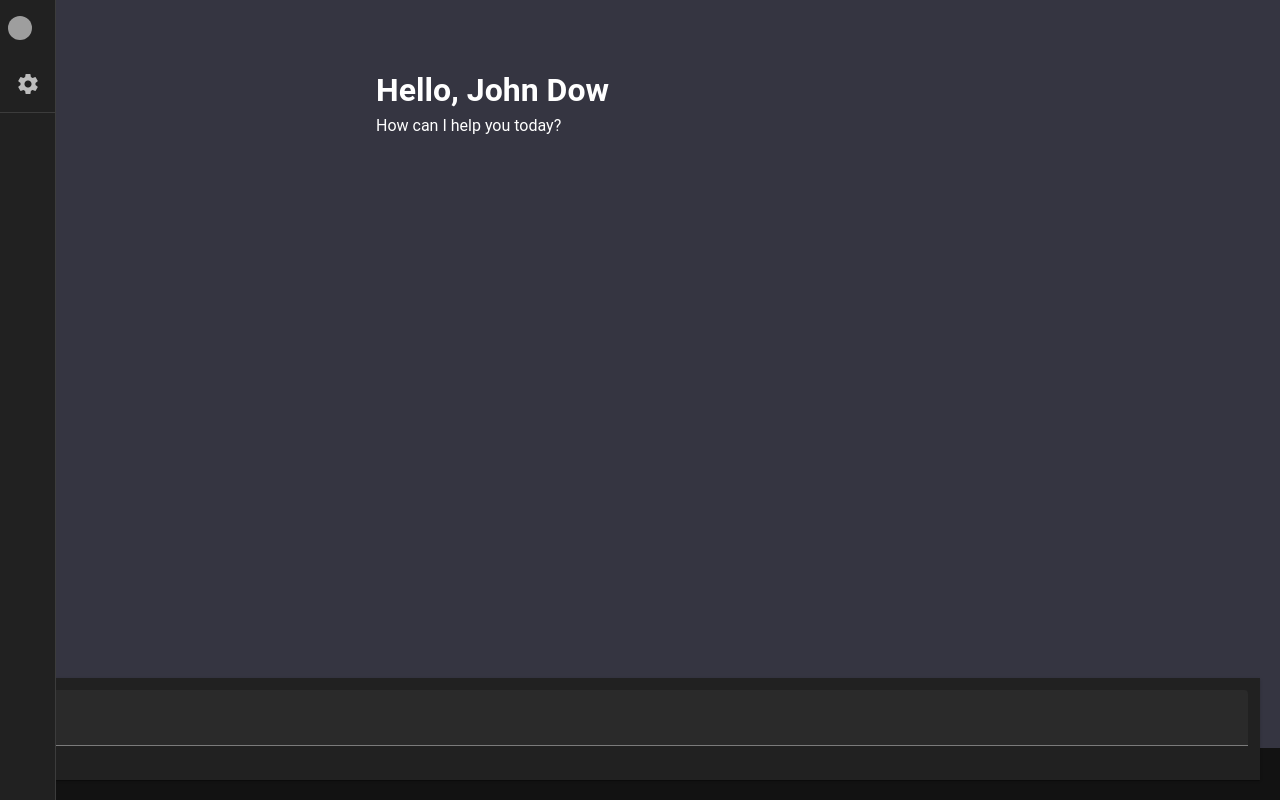
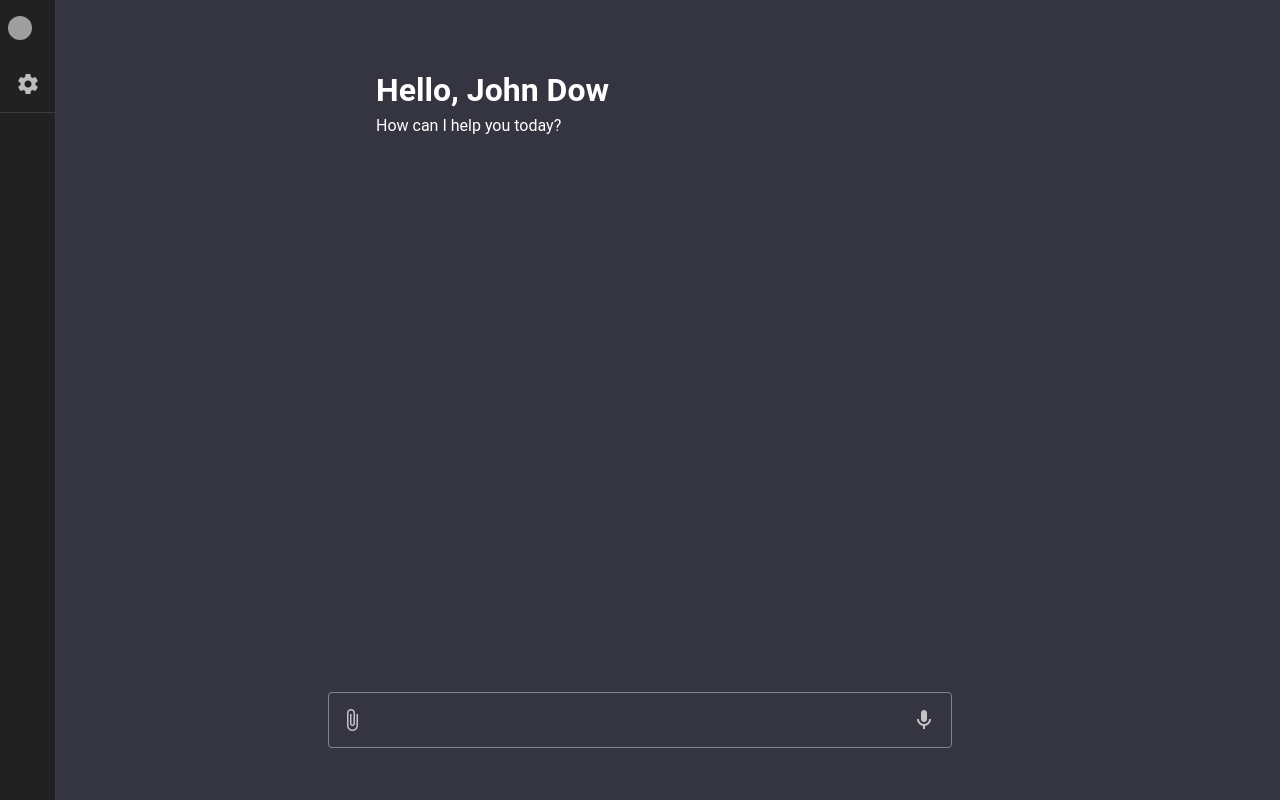
Before and after one commit to khordoo/langgraph-websocket-agents, a Vue app: page / in a window 1280 px wide. Built offline with nearby package versions, Linux system fonts and the light colour scheme; grey boxes are pictures that could not be loaded.

Commit message:
Add icons to the inputbox

```diff
--- a/src/App.vue
+++ b/src/App.vue
@@ -1,8 +1,5 @@
 <template>
   <v-app>
-
-
-
     <v-main>
       <SideDrawer :displayName="displayName" />
       <v-container fluid>
@@ -14,20 +11,21 @@
               <WelcomeMessage :displayName="displayName" />
             </template>
             <template v-else>
-              <MessageHistory :messages="messages" ></MessageHistory>
+              <MessageHistory :messages="messages"></MessageHistory>
             </template>
           </v-col>
           <v-col cols="3"></v-col> <!-- Right spacer -->
         </v-row>
       </v-container>
-      <v-row>
-        <v-col cols="3"></v-col> <!-- Left spacer -->
-        <v-col cols="6"  style="background-color: red;" ></v-col> <!-- Left spacer -->
-        <v-col cols="3"></v-col> <!-- Left spacer -->
-      </v-row>
-      <div class="input-container">
-        <MessageInput @sendMessage="handleSendMessage" />
-      </div>
+      <v-container fluid class="input-container pa-0">
+        <v-row justify="center" class="input-container">
+          <v-col cols="3"></v-col> <!-- Match the left spacer -->
+          <v-col cols="6">
+            <MessageInput @sendMessage="handleSendMessage" />
+          </v-col>
+          <v-col cols="3"></v-col> <!-- Match the right spacer -->
+        </v-row>
+      </v-container>
     </v-main>
   </v-app>
 </template>
@@ -77,54 +75,13 @@ export default {
 </script>
 
 <style>
-.v-container{
-   background-color: #353541;
+
+.v-container {
+  background-color: #353541;
 }
-.message-area {
-  height: calc(100vh - 60px);
-  /* Height minus input area height */
-  overflow-y: auto;
-  /* Enable scrolling for overflow content */
-}
+.input-container{
+  background-color: #353541;
 
-.input-container {
-  position: fixed;
-  bottom: 0;
-  left: 0;
-  right: 0;
-}
-
-.message {
-  margin: 8px 0;
-  /* Spacing between messages */
-}
-
-.icon-container {
-  display: flex;
-  align-items: center;
-  justify-content: space-between;
-}
-
-.message-text {
-  padding-left: 15px;
-  margin-top: 4px;
-  margin-bottom: 30px;
-}
-.message-title {
-  font-weight: bold;
-  margin-left: 5px;
-  margin-top: 5px;
-}
-.v-icon {
-  margin-right: 4px; /* Adjust space between the icon and the title */
-  size: 48;
-}
-
-.icon-and-title {
-  display: flex;
-  align-items: center;
-  margin-bottom: 10px; /* Adjust the space below the title as needed */
-  margin-left: 10px;
 }
 
 </style>
--- a/src/components/MessageHistory.vue
+++ b/src/components/MessageHistory.vue
@@ -59,7 +59,6 @@ export default {
 .message-title {
   font-weight: bold;
   margin-left: 5px;
-  margin-top: 5px;
 }
 .v-icon {
   margin-right: 4px; /* Adjust space between the icon and the title */
--- a/src/components/MessageInput.vue
+++ b/src/components/MessageInput.vue
@@ -1,14 +1,16 @@
 <template>
-    <v-card fixed="true" class="ma-5 pa-3" tile>
       <v-text-field
-        label="Enter a prompt here"
+        label="Message Assistant..."
         v-model="message"
         @keyup.enter="send"
-        outlined
+        append-inner-icon="mdi-microphone"
+        prepend-inner-icon="mdi-paperclip"
+        variant="outlined"
         clearable
         single-line
+        hide-details
       ></v-text-field>
-    </v-card>
+
   </template>
 
   <script>
@@ -27,5 +29,15 @@
   </script>
 
   <style>
-  /* Style your component */
+
+.v-text-field {
+border-radius: 10px; /* This should match the border-radius of the input field inside MessageInput */
+  overflow: hidden; /* To ensure the border-radius applies to all inner elements */
+  background-color: transparent; /* No background to blend with the page */
+  box-shadow: none; /* Remove box shadow if it's not needed */
+  width: 100%;
+  margin-bottom: 50px;
+  padding: 2px;
+}
+
   </style>
```
